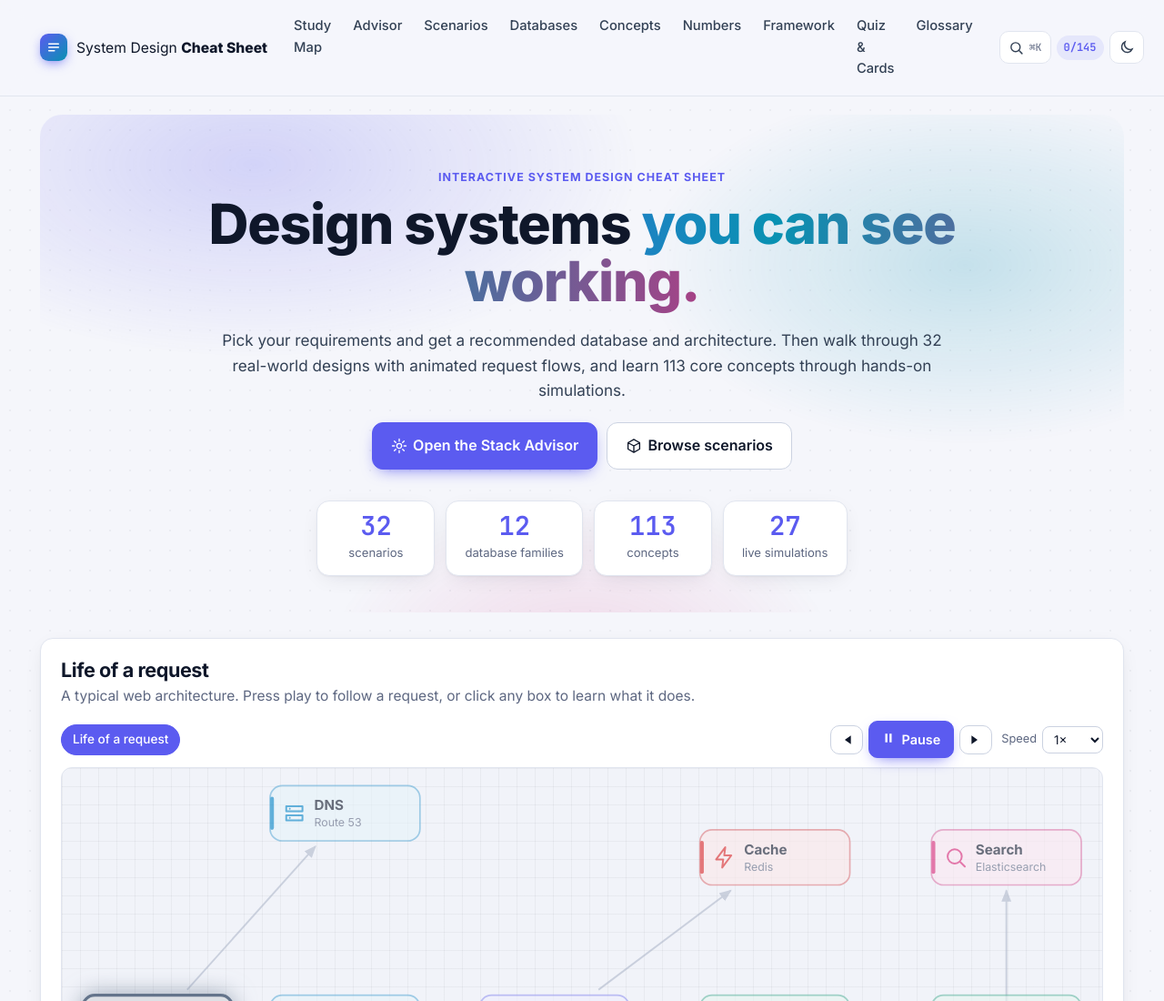
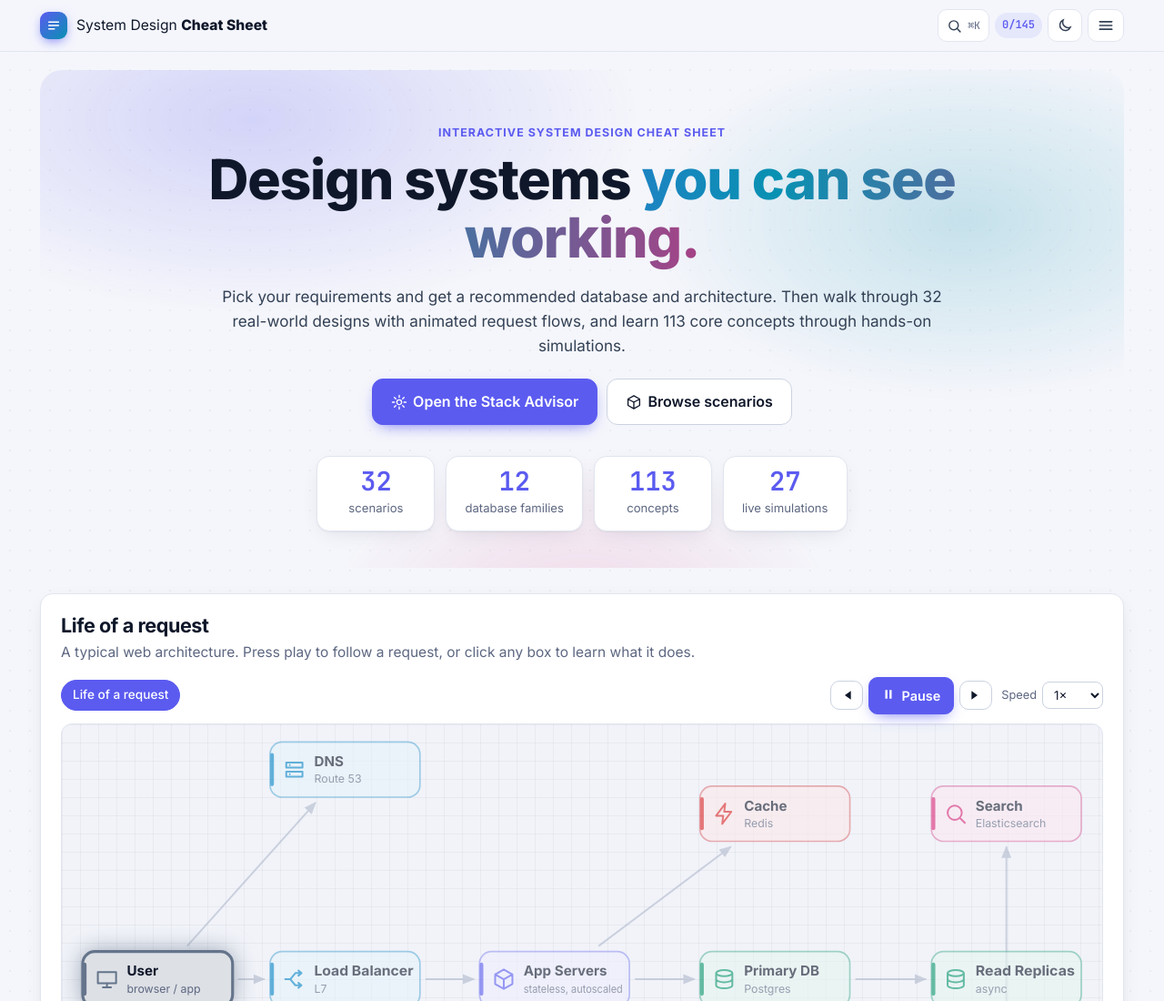
Before and after one commit to Khushboo-Mishra/system-design-cheatsheet, a plain HTML site: page index.html in a window 1280 px wide. Shown: the top 1100 px of the page at 91% size. Drawn offline with Linux system fonts and the light colour scheme.

Commit message:
Fix nav wrapping

```diff
--- a/assets/css/style.css
+++ b/assets/css/style.css
@@ -90,7 +90,7 @@ main { max-width: 1240px; margin: 0 auto; padding: 28px 24px 60px; outline: none
 .brand-mark { width: 30px; height: 30px; border-radius: 9px; display: grid; place-items: center; color: #fff; background: linear-gradient(135deg, var(--accent), var(--accent-2)); box-shadow: 0 4px 14px -4px var(--accent); }
 .brand-t b { font-weight: 800; }
 .nav { display: flex; gap: 2px; margin-left: auto; }
-.nav a { color: var(--text-2); padding: 7px 11px; border-radius: 9px; font-weight: 500; font-size: 0.92rem; }
+.nav a { color: var(--text-2); padding: 7px 10px; border-radius: 9px; font-weight: 500; font-size: 0.9rem; white-space: nowrap; flex-shrink: 0; }
 .nav a:hover { background: var(--surface-2); text-decoration: none; color: var(--text); }
 .nav a.active { color: var(--accent); background: var(--accent-soft); font-weight: 600; }
 .top-actions { display: flex; align-items: center; gap: 6px; }
@@ -103,7 +103,7 @@ main { max-width: 1240px; margin: 0 auto; padding: 28px 24px 60px; outline: none
 :root[data-theme="dark"] #themeToggle .sun { display: block; }
 :root[data-theme="dark"] #themeToggle .moon { display: none; }
 @media (prefers-color-scheme: dark) { :root:not([data-theme="light"]) #themeToggle .sun { display: block; } :root:not([data-theme="light"]) #themeToggle .moon { display: none; } }
-@media (max-width: 1200px) {
+@media (max-width: 1320px) {
   .menu-btn { display: inline-flex; }
   .nav { position: absolute; top: 100%; left: 0; right: 0; flex-direction: column; padding: 10px 16px 16px; background: var(--surface); border-bottom: 1px solid var(--border); box-shadow: var(--shadow-lg); display: none; }
   .nav.open { display: flex; }
@@ -763,3 +763,6 @@ details.chap[open] summary { border-bottom: 1px solid var(--border); background:
 td.mono { font-family: var(--mono); }
 .page-head .tabs { margin: 14px 0 12px; }
 .mchip { white-space: normal; max-width: 100%; text-align: left; }
+
+.brand, .top-actions { flex-shrink: 0; }
+.topbar-inner { gap: 14px; }
--- a/index.html
+++ b/index.html
@@ -28,7 +28,7 @@
         <a href="#/concepts">Concepts</a>
         <a href="#/numbers">Numbers</a>
         <a href="#/framework">Framework</a>
-        <a href="#/quiz">Quiz &amp; Cards</a>
+        <a href="#/quiz">Quiz</a>
         <a href="#/glossary">Glossary</a>
       </nav>
       <div class="top-actions">
```
